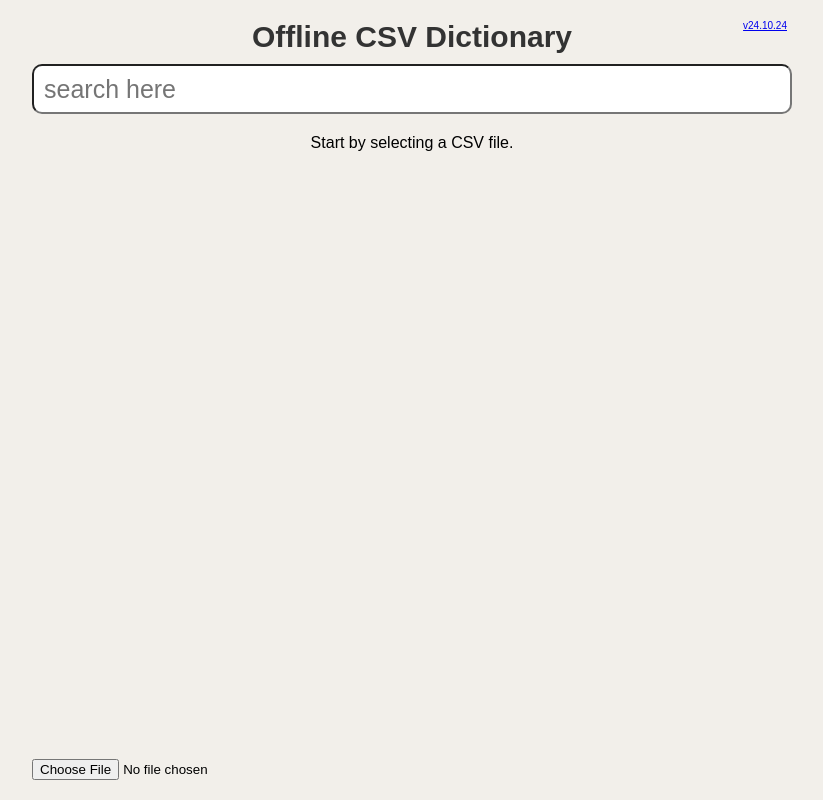
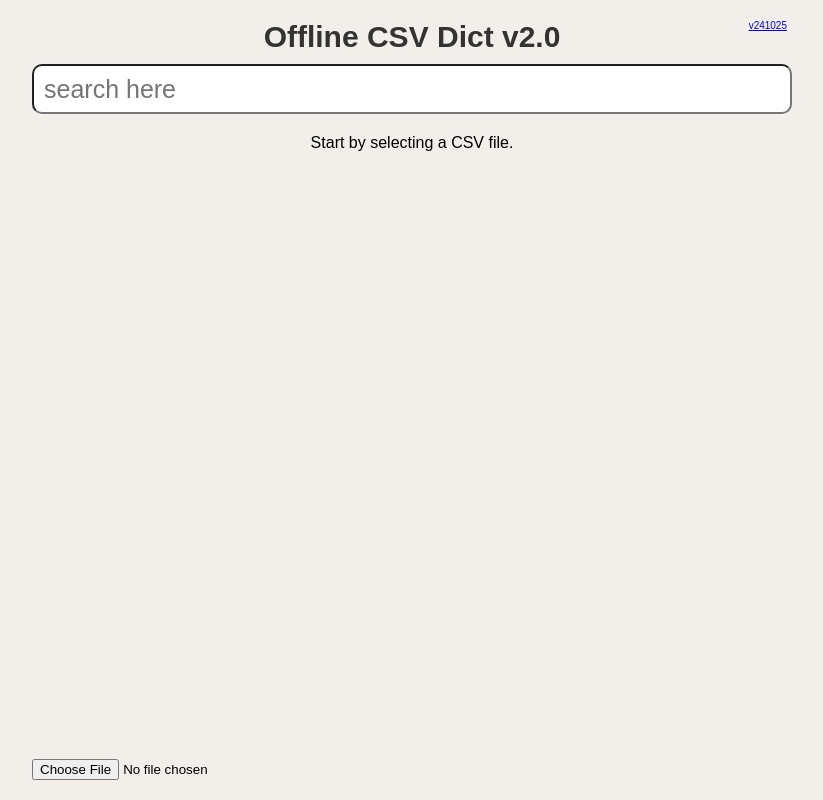
Before and after one commit to lipstick-turtleback/ocd, a SvelteKit app: page / in a window 1280 px wide. Shown: the whole page, without its empty margins (228-1051 px from the left). Built offline with nearby package versions, Linux system fonts and the light colour scheme.

Commit message:
version bump

```diff
--- a/src/components/header-row.svelte
+++ b/src/components/header-row.svelte
@@ -15,12 +15,12 @@
 <div class="row first-row">
 	<h1 class="text-transform-switch">
 		<!-- svelte-ignore a11y_invalid_attribute -->
-		<a href="#" onclick={onTextTransformSwitchClick}>Offline СSV Dictionary</a>
+		<a href="#" onclick={onTextTransformSwitchClick}>Offline СSV Dict v2.0</a>
 	</h1>
 
 	<div class="version-number">
-		<a href="https://github.com/lipstick-turtleback/awesome-dictionary" target="_blank">
-			v24.10.24
+		<a href="https://github.com/lipstick-turtleback/ocd" target="_blank">
+			v241025
 		</a>
 	</div>
 </div>
```
